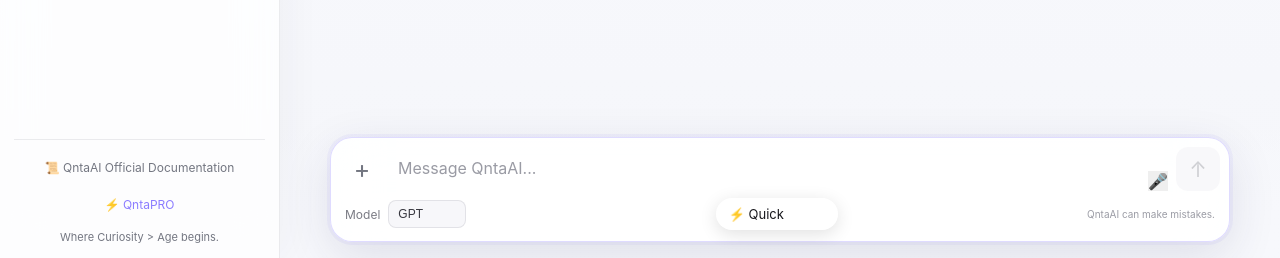
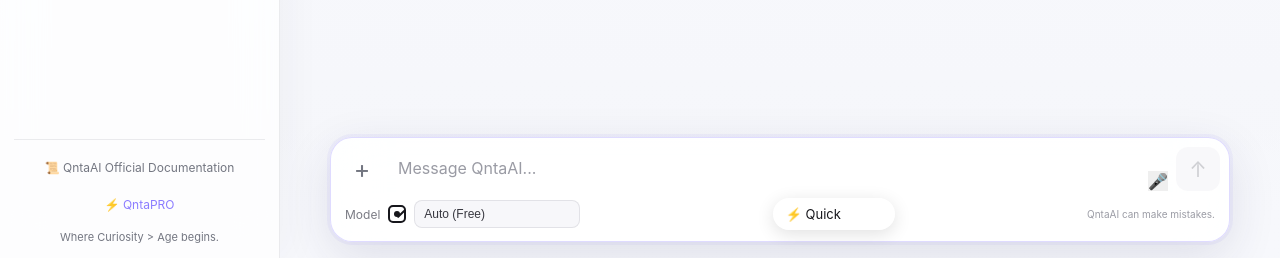
Before and after one commit to suryansh-1234/QntaAI, a Python web app: template templates/index.html in a window 1280 px wide. Shown: the part 542-800 px from the top of the page. Run offline with Jinja, Linux system fonts and the light colour scheme; the template is opened without the code that fills it, so the values that code supplies are empty.

Commit message:
Add multi-model free AI selector

```diff
--- a/templates/index.html
+++ b/templates/index.html
@@ -1765,6 +1765,66 @@
         /* QNTAAI HOME POSITION */
         .welcome { margin-top: 5vh; }
 
+
+/* ============================================================
+   QntaAI MODEL SYMBOL
+   CSS-only geometric symbol
+   ============================================================ */
+
+.qnta-model-control {
+    display: flex;
+    align-items: center;
+    gap: 8px;
+}
+
+.qnta-model-symbol {
+    width: 18px;
+    height: 18px;
+    min-width: 18px;
+
+    border: 2px solid currentColor;
+    border-radius: 5px;
+
+    position: relative;
+    display: inline-block;
+
+    box-sizing: border-box;
+}
+
+.qnta-model-symbol::before {
+    content: "";
+
+    position: absolute;
+
+    width: 6px;
+    height: 6px;
+
+    left: 4px;
+    top: 4px;
+
+    background: currentColor;
+
+    border-radius: 50%;
+}
+
+.qnta-model-symbol::after {
+    content: "";
+
+    position: absolute;
+
+    width: 2px;
+    height: 10px;
+
+    right: 2px;
+    top: 2px;
+
+    background: currentColor;
+
+    transform: rotate(45deg);
+
+    border-radius: 2px;
+}
+
 </style>
 </head>
 <body>
@@ -2014,22 +2074,91 @@
                                 Model
                             </label>
 
-                            <select
-                                id="modelSelect"
-                                aria-label="Select AI model"
-                            >
-                                <option value="gpt" selected>
-                                    GPT
+                            <div class="qnta-model-control">
+
+                                <span
+                                    class="qnta-model-symbol"
+                                    aria-hidden="true"
+                                ></span>
+
+                                <select
+                                    id="modelSelect"
+                                    aria-label="Select AI model"
+                                >
+                                <option value="openrouter/free" selected>
+                                    Auto (Free)
                                 </option>
 
-                                <option value="gemini">
-                                    Gemini
+                                <option value="inclusionai/ling-3.0-flash-fin:free">
+                                    Ling 3.0 Flash Fin
                                 </option>
 
-                                <option value="grok">
-                                    Grok
+                                <option value="dots-studio/dots-3-note-preview:free">
+                                    Dots3 Note Preview
+                                </option>
+
+                                <option value="liquid/lfm-2.5-2.6b:free">
+                                    LFM 2.5 2.6B
+                                </option>
+
+                                <option value="nvidia/nemotron-3.5-lightning:free">
+                                    Nemotron 3.5 Lightning
+                                </option>
+
+                                <option value="thinkingmachines/inkling-small:free">
+                                    Inkling Small
+                                </option>
+
+                                <option value="poolside/laguna-s-2.1:free">
+                                    Laguna S 2.1
+                                </option>
+
+                                <option value="thinkingmachines/inkling:free">
+                                    Inkling
+                                </option>
+
+                                <option value="poolside/laguna-xs-2.1:free">
+                                     Laguna XS 2.1
+                                </option>
+
+                                <option value="cohere/north-mini-code:free">
+                                    North Mini Code
+                                </option>
+
+                                <option value="z-ai/glm-5.2:free">
+                                    GLM 5.2
+                                </option>
+
+                                <option value="nvidia/nemotron-3-ultra-550b-a55b:free">
+                                    Nemotron 3 Ultra
+                                </option>
+
+                                <option value="minimax/minimax-m3:free">
+                                    MiniMax M3
+                                </option>
+
+                                <option value="nvidia/nemotron-3-nano-omni-30b-a3b-reasoning:free">
+                                    Nemotron 3 Nano Omni
+                                </option>
+
+                                <option value="google/gemma-4-26b-a4b-it:free">
+                                    Gemma 4 26B
+                                </option>
+
+                                <option value="google/gemma-4-31b-it:free">
+                                    Gemma 4 31B
+                                </option>
+
+                                <option value="minimax/minimax-m2.7:free">
+                                    MiniMax M2.7
+                                </option>
+
+                                <option value="nvidia/nemotron-3-super-120b-a12b:free">
+                                    Nemotron 3 Super
                                 </option>
                             </select>
+
+                            </div>
 
                         </div>
 
```
Also changed, not shown: app.py (+44 -4 lines).
